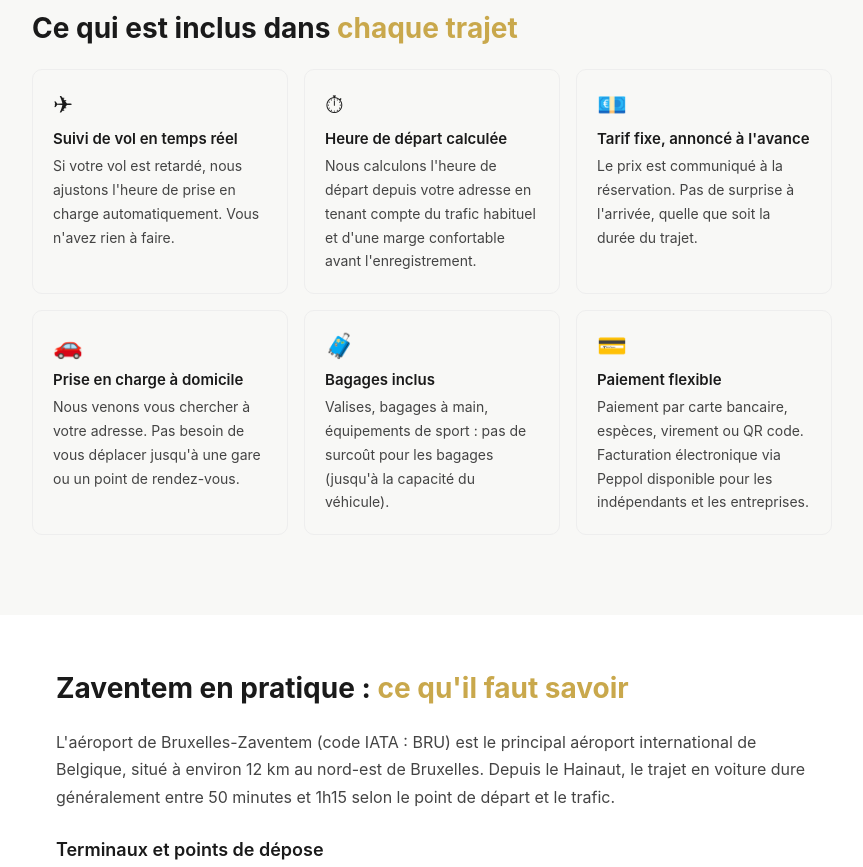
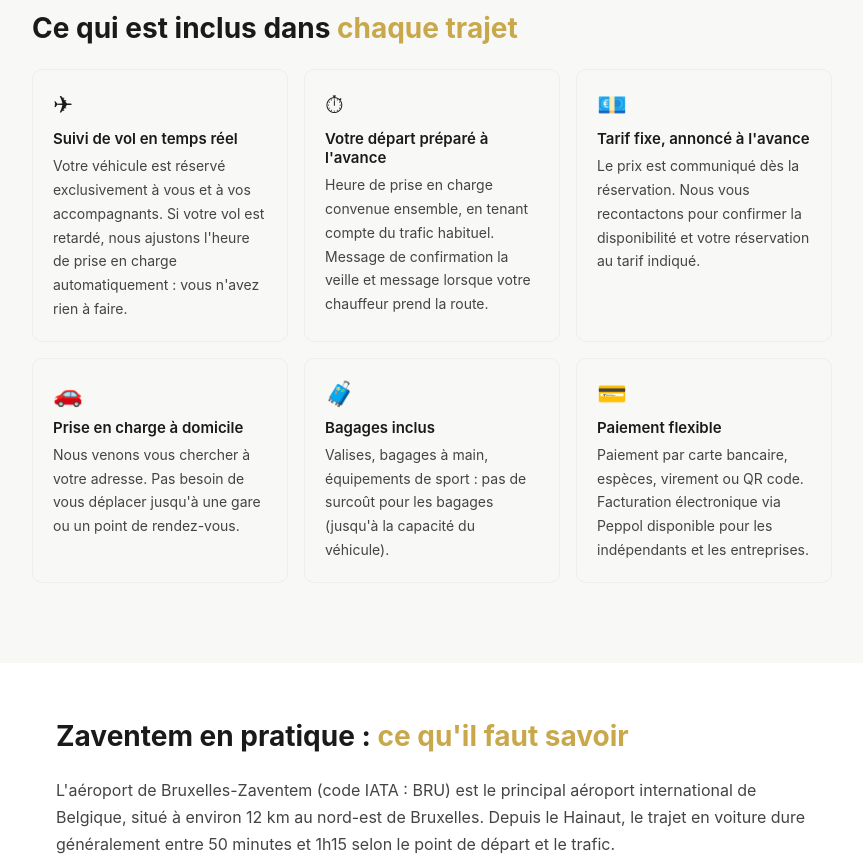
Before and after one commit to facciolinijeanfrancois-lab/facciolini, a plain HTML site: page navette-zaventem.html in a window 1280 px wide. Shown: the part 3720-4587 px from the top of the page, without its empty margins (208-1071 px from the left). Drawn offline with Linux system fonts and the light colour scheme.

Commit message:
Update navette-zaventem.html

```diff
--- a/navette-zaventem.html
+++ b/navette-zaventem.html
@@ -385,17 +385,17 @@ gtag('consent', 'default', {
     <div class="info-box">
       <div class="info-icon">✈</div>
       <h3>Suivi de vol en temps réel</h3>
-      <p>Si votre vol est retardé, nous ajustons l'heure de prise en charge automatiquement. Vous n'avez rien à faire.</p>
+      <p>Votre véhicule est réservé exclusivement à vous et à vos accompagnants. Si votre vol est retardé, nous ajustons l'heure de prise en charge automatiquement : vous n'avez rien à faire.</p>
     </div>
     <div class="info-box">
       <div class="info-icon">⏱</div>
-      <h3>Heure de départ calculée</h3>
-      <p>Nous calculons l'heure de départ depuis votre adresse en tenant compte du trafic habituel et d'une marge confortable avant l'enregistrement.</p>
+      <h3>Votre départ préparé à l'avance</h3>
+      <p>Heure de prise en charge convenue ensemble, en tenant compte du trafic habituel. Message de confirmation la veille et message lorsque votre chauffeur prend la route.</p>
     </div>
     <div class="info-box">
       <div class="info-icon">💶</div>
       <h3>Tarif fixe, annoncé à l'avance</h3>
-      <p>Le prix est communiqué à la réservation. Pas de surprise à l'arrivée, quelle que soit la durée du trajet.</p>
+      <p>Le prix est communiqué dès la réservation. Nous vous recontactons pour confirmer la disponibilité et votre réservation au tarif indiqué.</p>
     </div>
     <div class="info-box">
       <div class="info-icon">🚗</div>
```
